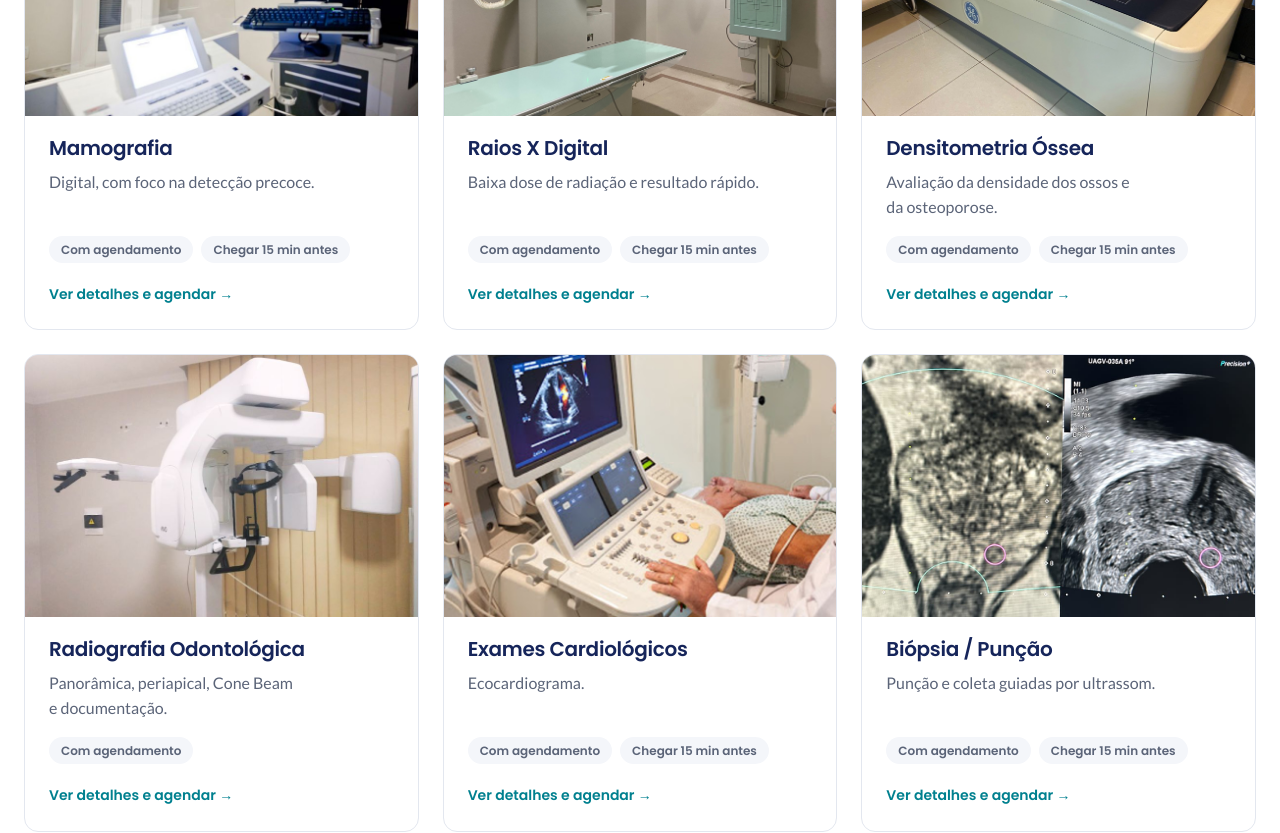
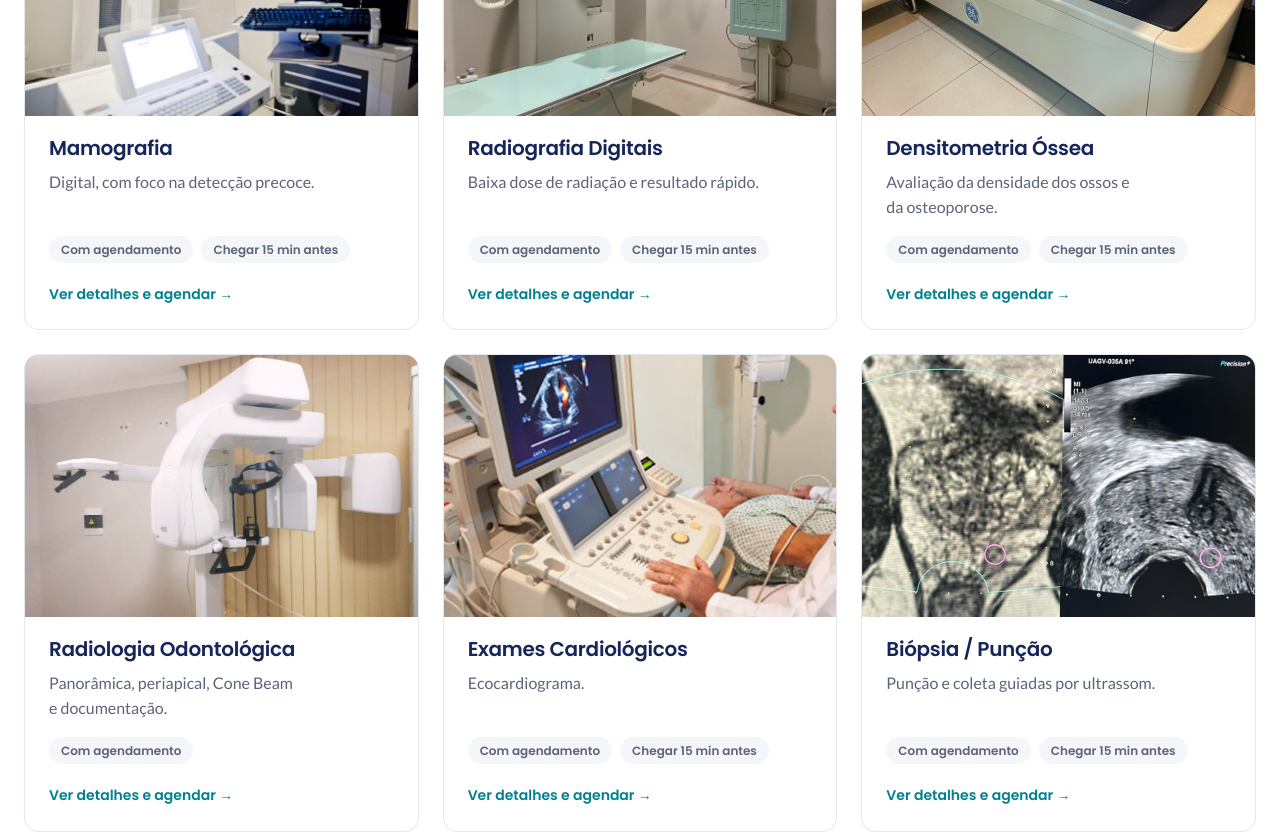
Before and after one commit to eduardodr-coding/raiosom, a Next.js app: page /exames in a window 1280 px wide. Shown: the part 1320-2153 px from the top of the page. Built offline with nearby package versions, Linux system fonts and the light colour scheme.

Commit message:
Renomeia dois exames
"Raios X Digital" vira "Radiografia Digitais" e "Radiografia
Odontológica" vira "Radiologia Odontológica". Os slugs (URLs) não
mudam.

Co-Authored-By: Claude Sonnet 5 <noreply@anthropic.com>

```diff
--- a/content/exames.ts
+++ b/content/exames.ts
@@ -163,7 +163,7 @@ export const EXAMES: Exame[] = [
   },
   {
     slug: "raios-x-digital",
-    nome: "Raios X Digital",
+    nome: "Radiografia Digitais",
     sigla: "RX",
     resumo: "Baixa dose de radiação e resultado rápido.",
     descricao:
@@ -204,7 +204,7 @@ export const EXAMES: Exame[] = [
   },
   {
     slug: "radiografia-odontologica",
-    nome: "Radiografia Odontológica",
+    nome: "Radiologia Odontológica",
     sigla: "RO",
     resumo: "Panorâmica, periapical, Cone Beam e documentação.",
     descricao:
```
Also changed, not shown: 1 other file (tests, documents, lock files or other folders).
